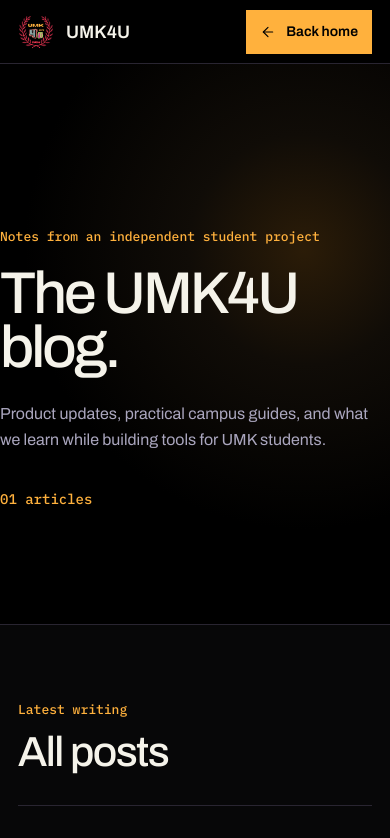
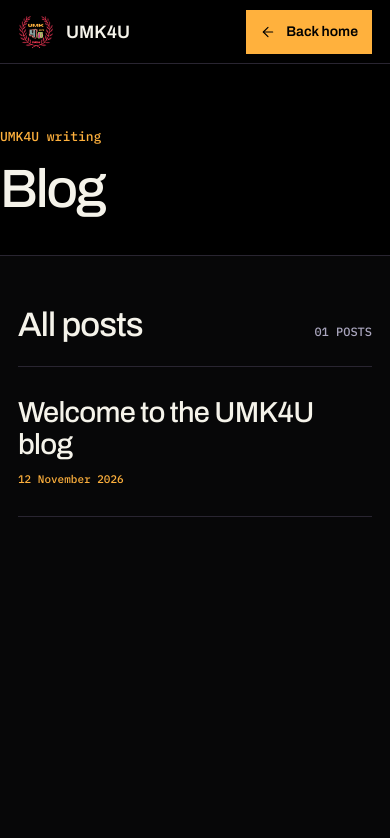
Before and after one commit to yongjern/umk4u.tech, a Next.js app: page /blog in a window 390 px wide. Shown: the top 838 px of the page. Built offline with nearby package versions, Linux system fonts and the light colour scheme.

Commit message:
patch for prototype V0.0.8

```diff
--- a/app/blog/page.tsx
+++ b/app/blog/page.tsx
@@ -39,18 +39,16 @@ export default function BlogPage() {
       <main className="blog-page">
         <section className="blog-hero">
           <div className="shell blog-hero-inner" data-enter>
-            <p className="kicker">Notes from an independent student project</p>
-            <h1>The UMK4U<br />blog.</h1>
-            <p>Product updates, practical campus guides, and what we learn while building tools for UMK students.</p>
-            <span className="blog-count">{String(posts.length).padStart(2, "0")} articles</span>
+            <p className="kicker">UMK4U writing</p>
+            <h1>Blog</h1>
           </div>
         </section>
 
         <section className="blog-list-section" id="posts">
           <div className="shell">
             <div className="blog-list-heading">
-              <p className="section-number">Latest writing</p>
               <h2>All posts</h2>
+              <span>{String(posts.length).padStart(2, "0")} posts</span>
             </div>
             <div className="post-list">
               {posts.length === 0 ? (
--- a/app/globals.css
+++ b/app/globals.css
@@ -151,16 +151,15 @@ svg { stroke-width: 1.7; }
 /* Blog */
 .blog-header .header-link svg { width: 16px; }
 .blog-page, .article-page { min-height: 100svh; background: #070708; }
-.blog-hero { min-height: 72svh; display: flex; align-items: center; padding-top: var(--nav); background: radial-gradient(circle at 78% 40%, #2b1c08 0, #100c07 24%, #000 58%); border-bottom: 1px solid var(--line); overflow: hidden; }
-.blog-hero-inner { position: relative; width: 100%; padding-block: 96px 72px; }
-.blog-hero h1 { max-width: 850px; margin: 0; font-size: clamp(72px, 9vw, 132px); font-weight: 500; line-height: .86; letter-spacing: -.05em; }
-.blog-hero-inner > p:last-of-type { max-width: 590px; margin: 36px 0 0; color: var(--muted); font-size: 19px; line-height: 1.65; }
-.blog-count { position: absolute; right: 0; bottom: 76px; color: var(--orange); font: 500 14px var(--font-mono), monospace; }
+.blog-hero { display: flex; align-items: flex-end; padding-top: var(--nav); background: #000; border-bottom: 1px solid var(--line); overflow: hidden; }
+.blog-hero-inner { width: 100%; padding-block: 88px 56px; }
+.blog-hero .kicker { margin-bottom: 18px; }
+.blog-hero h1 { margin: 0; font-size: clamp(56px, 7vw, 88px); font-weight: 500; line-height: .95; letter-spacing: -.04em; }
 .blog-hero [data-enter] { animation: enter-copy .7s ease-out both; }
-.blog-list-section { padding-block: 112px 144px; }
-.blog-list-heading { display: grid; grid-template-columns: 4fr 8fr; align-items: end; padding-bottom: 48px; border-bottom: 1px solid var(--line); }
-.blog-list-heading .section-number { margin: 0; }
-.blog-list-heading h2 { margin: 0; font-size: clamp(42px, 5vw, 68px); font-weight: 500; line-height: 1; letter-spacing: -.035em; }
+.blog-list-section { padding-block: 72px 112px; }
+.blog-list-heading { display: flex; align-items: baseline; justify-content: space-between; gap: 32px; padding-bottom: 28px; border-bottom: 1px solid var(--line); }
+.blog-list-heading h2 { margin: 0; font-size: clamp(34px, 4vw, 50px); font-weight: 500; line-height: 1; letter-spacing: -.025em; }
+.blog-list-heading span { color: var(--muted); font: 500 12px var(--font-mono), monospace; text-transform: uppercase; }
 .post-list { border-bottom: 1px solid var(--line); }
 .post-row { min-height: 150px; display: flex; align-items: center; padding-block: 36px; border-top: 1px solid var(--line); transition: background .2s ease, transform .2s ease; }
 .post-row:first-child { border-top: 0; }
@@ -214,7 +213,6 @@ svg { stroke-width: 1.7; }
   .product-copy ul { grid-template-columns: repeat(3, 1fr); }
   .app-window { height: 48vh; min-height: 410px; }
   .student-content { padding: 32px; }
-  .blog-hero { min-height: 66svh; }
   .article-hero-inner { min-height: 420px; }
 }
 
@@ -285,14 +283,11 @@ svg { stroke-width: 1.7; }
   .footer-directory > p { justify-self: start; text-align: left; }
   .blog-header nav { display: none; }
   .blog-header .header-link { width: auto; }
-  .blog-hero { min-height: 74svh; }
-  .blog-hero-inner { padding-block: 104px 56px; }
-  .blog-hero h1 { font-size: 59px; line-height: .92; }
-  .blog-hero-inner > p:last-of-type { margin-top: 26px; font-size: 16px; }
-  .blog-count { position: static; display: block; margin-top: 36px; }
-  .blog-list-section { padding-block: 76px 96px; }
-  .blog-list-heading { grid-template-columns: 1fr; gap: 12px; padding-bottom: 32px; }
-  .blog-list-heading h2 { font-size: 42px; }
+  .blog-hero-inner { padding-block: 64px 40px; }
+  .blog-hero h1 { font-size: 54px; }
+  .blog-list-section { padding-block: 52px 80px; }
+  .blog-list-heading { padding-bottom: 24px; }
+  .blog-list-heading h2 { font-size: 34px; }
   .post-row { min-height: 0; padding-block: 30px; }
   .post-row-copy { flex-direction: column; align-items: flex-start; gap: 12px; }
   .post-row h3 { font-size: 29px; }
```
